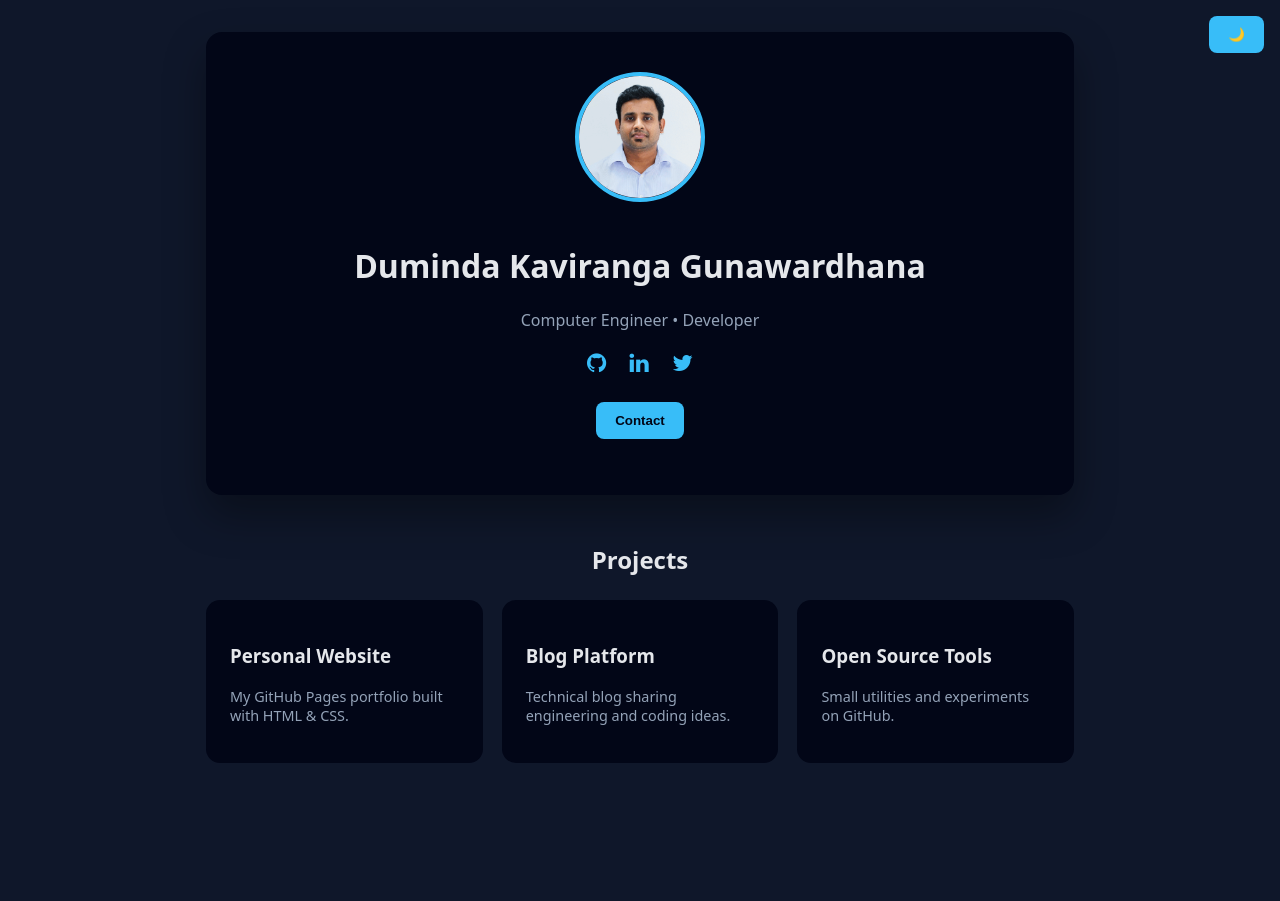
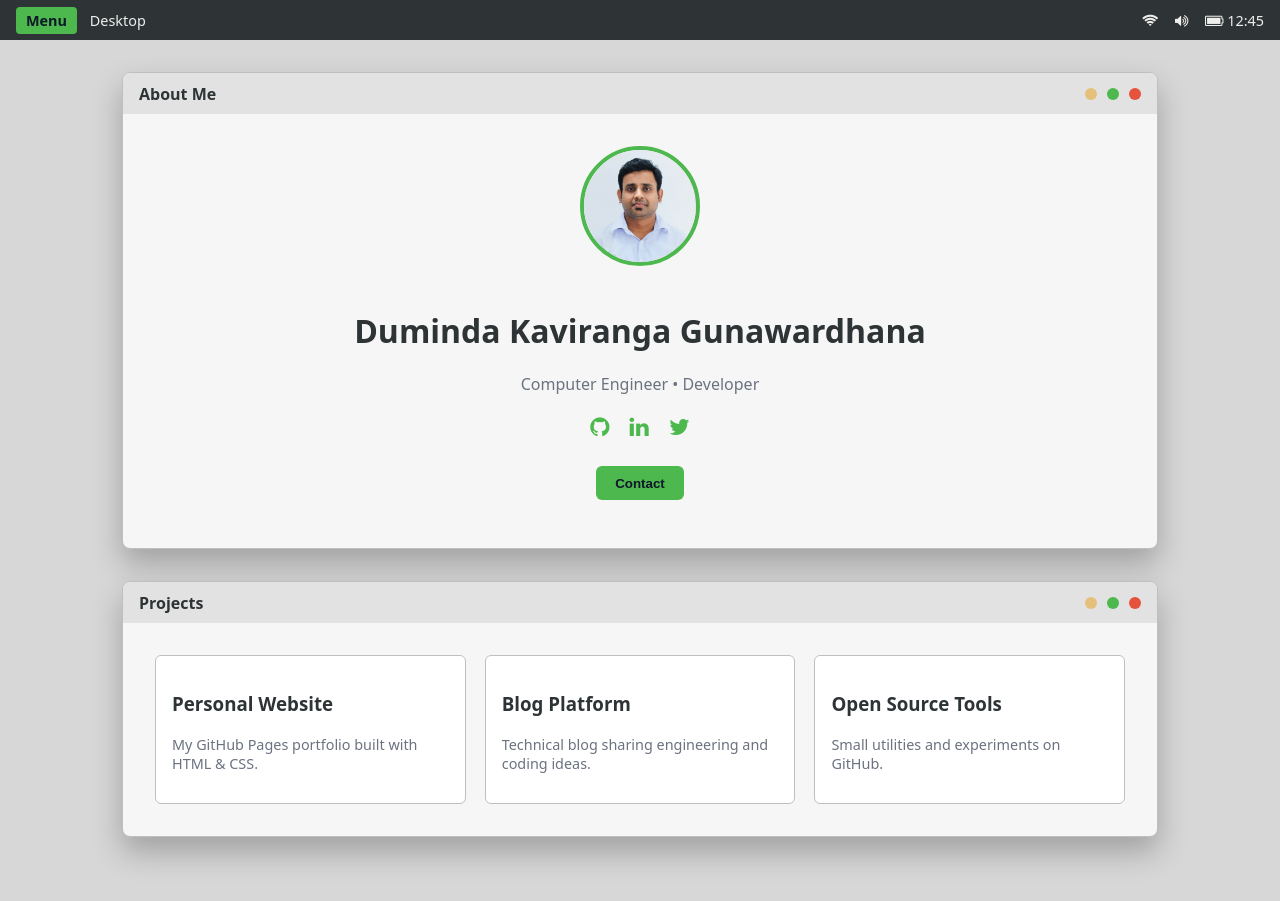
Before and after one commit to kaviranga/kaviranga.github.io, a website: page index.html in a window 1280 px wide. Before the commit the page ends 800 px from the top, so only its background shows below. Drawn offline with Linux system fonts and the light colour scheme.

Commit message:
Refactor index.html for improved layout and styling
Updated HTML structure and styles for the profile and projects sections. Improved theme management and adjusted CSS variables.

```diff
--- a/index.html
+++ b/index.html
@@ -3,145 +3,207 @@
 <head>
 <meta charset="UTF-8" />
 <meta name="viewport" content="width=device-width, initial-scale=1.0"/>
-<title>“Hi! It’s me, Kaviranga.”</title>
+<title>Hi! It’s me, Kaviranga.</title>
 
 <link rel="stylesheet"
       href="https://cdnjs.cloudflare.com/ajax/libs/font-awesome/4.7.0/css/font-awesome.min.css">
 
 <style>
+/* ================= CINNAMON THEME ================= */
 :root {
-  --bg: #0f172a;
-  --card: #020617;
-  --text: #e5e7eb;
-  --muted: #94a3b8;
-  --accent: #38bdf8;
+  --desktop-bg: #d7d7d7;
+  --panel-bg: #2e3436;
+  --panel-text: #eeeeec;
+
+  --window-bg: #f6f6f6;
+  --window-border: #bfbfbf;
+  --window-title-bg: #e2e2e2;
+  --window-title-text: #2e3436;
+
+  --text: #2e3436;
+  --muted: #6b7280;
+  --accent: #4db84d; /* Cinnamon / Mint green */
 }
 
-body.light {
-  --bg: #f8fafc;
-  --card: #ffffff;
-  --text: #020617;
-  --muted: #475569;
-  --accent: #0284c7;
+/* ================= GLOBAL ================= */
+* {
+  box-sizing: border-box;
 }
-
-* { box-sizing: border-box; }
 
 body {
   margin: 0;
-  font-family: system-ui, sans-serif;
-  background: var(--bg);
+  font-family: "Ubuntu", system-ui, sans-serif;
+  background: var(--desktop-bg);
   color: var(--text);
-  transition: background .3s, color .3s;
 }
 
-.container {
-  max-width: 900px;
-  margin: auto;
-  padding: 2rem 1rem;
+/* ================= TOP PANEL ================= */
+.panel {
+  height: 40px;
+  background: var(--panel-bg);
+  color: var(--panel-text);
+  display: flex;
+  align-items: center;
+  justify-content: space-between;
+  padding: 0 1rem;
+  font-size: 0.9rem;
 }
 
-/* ---------- CARD ---------- */
-.card {
-  background: var(--card);
-  padding: 2.5rem;
-  border-radius: 16px;
-  text-align: center;
-  box-shadow: 0 20px 40px rgba(0,0,0,.35);
-  animation: fadeUp .8s ease;
+.panel .left {
+  display: flex;
+  align-items: center;
+  gap: 0.8rem;
 }
 
-img.profile {
-  width: 130px;
-  height: 130px;
+.panel .menu {
+  background: var(--accent);
+  color: #0f172a;
+  padding: 4px 10px;
+  border-radius: 4px;
+  font-weight: 600;
+}
+
+.panel .right i {
+  margin-left: 0.8rem;
+}
+
+/* ================= DESKTOP ================= */
+.desktop {
+  padding: 2rem;
+  max-width: 1100px;
+  margin: auto;
+}
+
+/* ================= WINDOW ================= */
+.window {
+  background: var(--window-bg);
+  border: 1px solid var(--window-border);
+  border-radius: 8px;
+  box-shadow: 0 15px 30px rgba(0,0,0,.25);
+  margin-bottom: 2rem;
+  overflow: hidden;
+}
+
+/* Title bar */
+.window-title {
+  background: var(--window-title-bg);
+  padding: 0.6rem 1rem;
+  display: flex;
+  align-items: center;
+  justify-content: space-between;
+  font-weight: 600;
+  color: var(--window-title-text);
+}
+
+.window-controls span {
+  display: inline-block;
+  width: 12px;
+  height: 12px;
   border-radius: 50%;
+  margin-left: 6px;
+}
+
+.window-controls .close { background: #e5533d; }
+.window-controls .min { background: #e5c07b; }
+.window-controls .max { background: #4db84d; }
+
+/* Window content */
+.window-content {
+  padding: 2rem;
+}
+
+/* ================= PROFILE ================= */
+.profile {
+  text-align: center;
+}
+
+.profile img {
+  width: 120px;
+  height: 120px;
+  border-radius: 50%;
+  border: 4px solid var(--accent);
   object-fit: cover;
-  border: 4px solid var(--accent);
   margin-bottom: 1rem;
 }
 
-.title {
+.profile .title {
   color: var(--muted);
   margin-bottom: 1rem;
 }
 
 .social a {
   color: var(--accent);
-  margin: 0 .6rem;
   font-size: 1.4rem;
+  margin: 0 0.5rem;
 }
 
-/* ---------- BUTTONS ---------- */
+/* ================= BUTTON ================= */
 button {
   background: var(--accent);
-  color: #020617;
   border: none;
-  padding: .7rem 1.2rem;
-  border-radius: 8px;
+  padding: 0.6rem 1.2rem;
+  border-radius: 6px;
   cursor: pointer;
   font-weight: 600;
+  color: #0f172a;
 }
 
-.toggle {
-  position: fixed;
-  top: 1rem;
-  right: 1rem;
+button:hover {
+  filter: brightness(0.95);
 }
 
-/* ---------- PROJECTS ---------- */
-.projects {
-  margin-top: 3rem;
-  animation: fadeUp 1s ease;
-}
-
-.projects h2 {
-  text-align: center;
-  margin-bottom: 1.5rem;
-}
-
-.project-grid {
+/* ================= PROJECTS ================= */
+.projects-grid {
   display: grid;
-  grid-template-columns: repeat(auto-fit, minmax(240px, 1fr));
+  grid-template-columns: repeat(auto-fit, minmax(220px, 1fr));
   gap: 1.2rem;
 }
 
 .project {
-  background: var(--card);
-  padding: 1.5rem;
-  border-radius: 14px;
-  transition: transform .2s;
-}
-
-.project:hover {
-  transform: translateY(-4px);
+  border: 1px solid var(--window-border);
+  border-radius: 6px;
+  padding: 1rem;
+  background: #ffffff;
 }
 
 .project p {
+  font-size: 0.9rem;
   color: var(--muted);
-  font-size: .9rem;
-}
-
-/* ---------- ANIMATIONS ---------- */
-@keyframes fadeUp {
-  from { opacity: 0; transform: translateY(16px); }
-  to   { opacity: 1; transform: translateY(0); }
-}
-
-/* Respect reduced motion */
-@media (prefers-reduced-motion: reduce) {
-  * { animation: none !important; transition: none !important; }
 }
 </style>
 </head>
 
 <body>
-<button class="toggle" onclick="toggleTheme()">🌙</button>
 
-<div class="container">
+<!-- TOP PANEL -->
+<div class="panel">
+  <div class="left">
+    <div class="menu">Menu</div>
+    <span>Desktop</span>
+  </div>
+  <div class="right">
+    <i class="fa fa-wifi"></i>
+    <i class="fa fa-volume-up"></i>
+    <i class="fa fa-battery-full"></i>
+    <span>12:45</span>
+  </div>
+</div>
 
-  <!-- PROFILE CARD -->
-  <div class="card">
-    <img src="img/duminda_profile_pic.png" alt="Duminda" class="profile">
+<!-- DESKTOP AREA -->
+<div class="desktop">
+
+  <!-- PROFILE WINDOW -->
+  <div class="window">
+    <div class="window-title">
+      <span>About Me</span>
+      <div class="window-controls">
+        <span class="min"></span>
+        <span class="max"></span>
+        <span class="close"></span>
+      </div>
+    </div>
+    <div class="window-content profile">
+      <img src="img/duminda_profile_pic.png" alt="Duminda">
       <h1>Duminda Kaviranga Gunawardhana</h1>
       <p class="title">Computer Engineer • Developer</p>
 
@@ -155,11 +217,20 @@ button {
         <button onclick="location.href='mailto:your@email.com'">Contact</button>
       </p>
     </div>
+  </div>
 
-  <!-- PROJECTS -->
-  <section class="projects">
-    <h2>Projects</h2>
-    <div class="project-grid">
+  <!-- PROJECTS WINDOW -->
+  <div class="window">
+    <div class="window-title">
+      <span>Projects</span>
+      <div class="window-controls">
+        <span class="min"></span>
+        <span class="max"></span>
+        <span class="close"></span>
+      </div>
+    </div>
+    <div class="window-content">
+      <div class="projects-grid">
 
         <div class="project">
           <h3>Personal Website</h3>
@@ -177,21 +248,10 @@ button {
         </div>
 
       </div>
-  </section>
+    </div>
+  </div>
 
 </div>
 
-<script>
-function toggleTheme() {
-  document.body.classList.toggle("light");
-  localStorage.theme = document.body.classList.contains("light") ? "light" : "dark";
-}
-
-// Load saved theme
-if (localStorage.theme === "light") {
-  document.body.classList.add("light");
-}
-</script>
-
 </body>
 </html>
```
Lines whose indentation alone changed are shown as unchanged.
